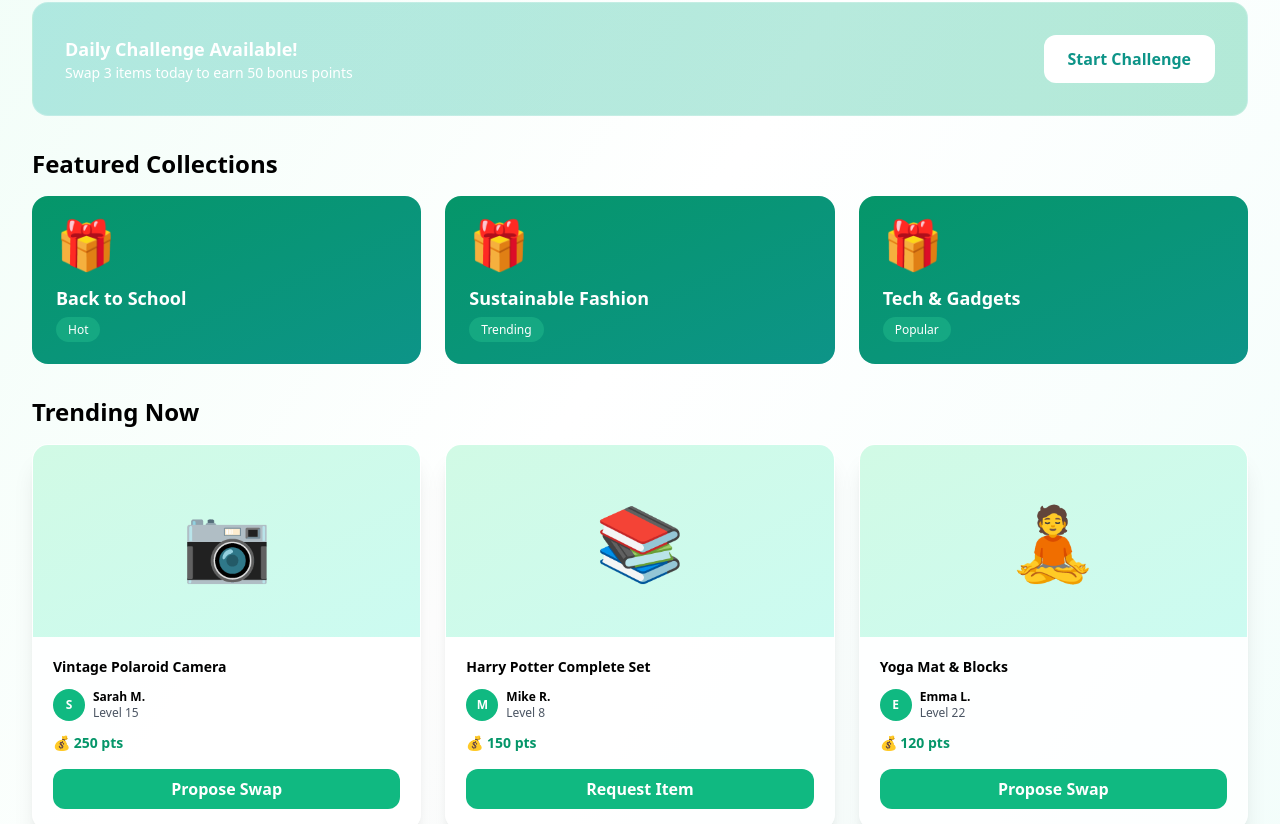
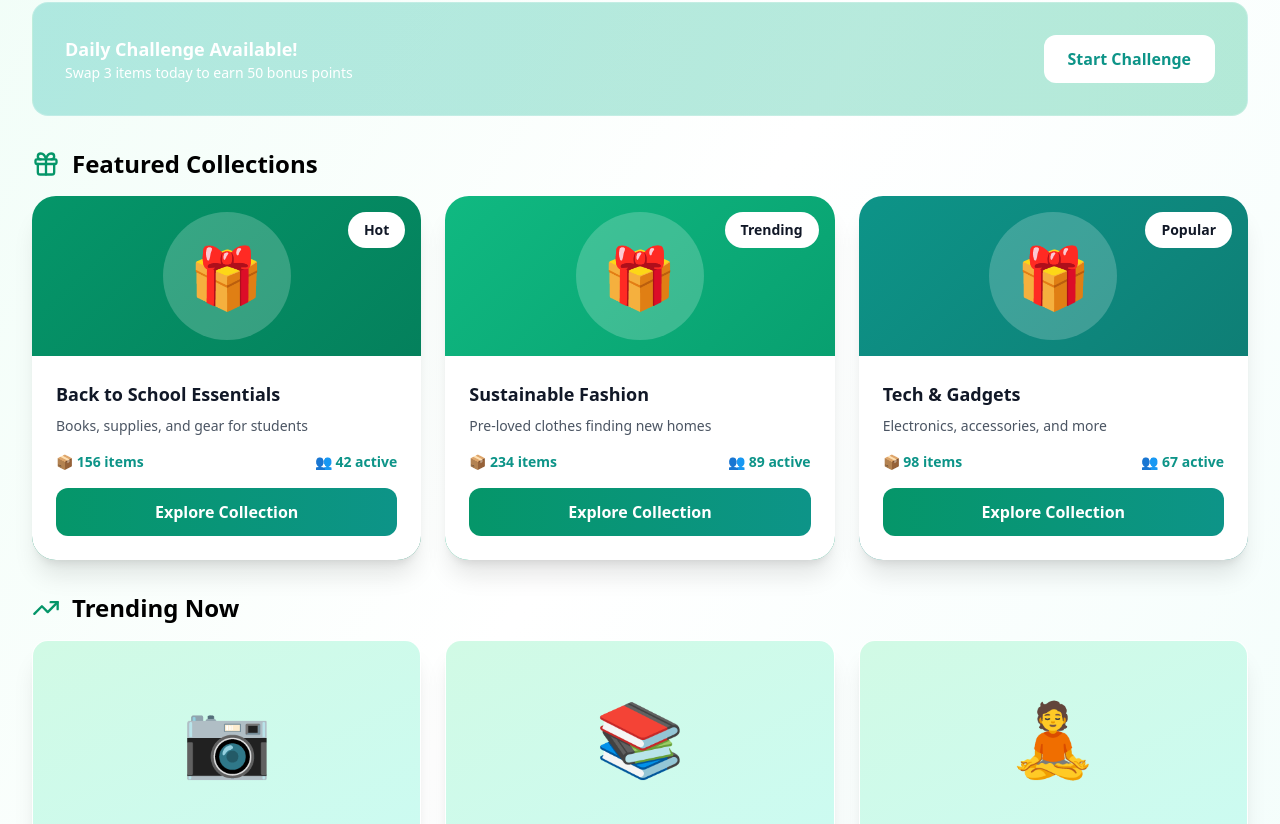
Before and after one commit to Ninamahdawe/EcoLogic-AI, a React (Vite) app: page / in a window 1280 px wide. Shown: the part 674-1498 px from the top of the page. Built offline with nearby package versions, Linux system fonts and the light colour scheme.

Commit message:
Addfeatured collections with explore modal

```diff
--- a/src/components/HomePage.jsx
+++ b/src/components/HomePage.jsx
@@ -4,7 +4,44 @@ import { Gift, TrendingUp, Search, Star, Flame, Award, Trophy, Zap, X } from 'lu
 export function HomePage({ items }) {
   const [selectedItem, setSelectedItem] = useState(null);
   const [proposalData, setProposalData] = useState({ item: '', message: '' });
+  const [selectedCollection, setSelectedCollection] = useState(null);
   const categories = ['Electronics', 'Clothing', 'Books', 'Toys', 'Home Decor', 'Sports'];
+
+  const collections = [
+    {
+      id: 1,
+      title: 'Back to School Essentials',
+      desc: 'Books, supplies, and gear for students',
+      icon: '🎁',
+      items: 156,
+      active: 42,
+      badge: 'Hot',
+      color: 'from-emerald-600 to-emerald-700',
+      details: 'Find everything you need for back to school. From textbooks to desk supplies, laptops to stationery.'
+    },
+    {
+      id: 2,
+      title: 'Sustainable Fashion',
+      desc: 'Pre-loved clothes finding new homes',
+      icon: '🎁',
+      items: 234,
+      active: 89,
+      badge: 'Trending',
+      color: 'from-emerald-500 to-emerald-600',
+      details: 'Discover amazing pre-loved fashion items. Shop sustainably and give clothes a second life.'
+    },
+    {
+      id: 3,
+      title: 'Tech & Gadgets',
+      desc: 'Electronics, accessories, and more',
+      icon: '🎁',
+      items: 98,
+      active: 67,
+      badge: 'Popular',
+      color: 'from-teal-600 to-teal-700',
+      details: 'Explore the latest tech gadgets, electronics, and accessories. Find great deals on quality items.'
+    },
+  ];
 
   const handleProposeSwap = (item) => {
     setSelectedItem(item);
@@ -80,25 +117,56 @@ export function HomePage({ items }) {
         </div>
       </div>
 
+      {/* Featured Collections */}
       <div>
-        <h3 className="font-bold text-2xl mb-4">Featured Collections</h3>
+        <h3 className="font-bold text-2xl mb-4 flex items-center gap-3">
+          <Gift className="w-7 h-7 text-emerald-600" />
+          Featured Collections
+        </h3>
         <div className="grid grid-cols-3 gap-6">
-          {[
-            { title: 'Back to School', badge: 'Hot' },
-            { title: 'Sustainable Fashion', badge: 'Trending' },
-            { title: 'Tech & Gadgets', badge: 'Popular' },
-          ].map((collection, i) => (
-            <div key={i} className="bg-gradient-to-br from-emerald-600 to-teal-600 p-6 text-white rounded-2xl">
-              <div className="text-5xl mb-4">🎁</div>
-              <h4 className="font-bold text-lg mb-1">{collection.title}</h4>
-              <span className="text-xs bg-emerald-400/30 px-3 py-1 rounded-full">{collection.badge}</span>
+          {collections.map((collection) => (
+            <div key={collection.id} className={`group relative overflow-hidden rounded-3xl bg-gradient-to-br ${collection.color} text-white shadow-xl hover:shadow-2xl transition-all duration-300 hover:scale-105 cursor-pointer`}>
+              {/* Top Section with Icon */}
+              <div className="h-40 flex items-center justify-center relative">
+                <div className="absolute inset-0 bg-black/0 group-hover:bg-black/5 transition"></div>
+                <div className="w-32 h-32 bg-white/20 rounded-full flex items-center justify-center text-6xl group-hover:scale-110 transition duration-300">
+                  {collection.icon}
+                </div>
+                <div className="absolute top-4 right-4 bg-white text-gray-900 px-4 py-2 rounded-full text-sm font-bold">
+                  {collection.badge}
+                </div>
+              </div>
+
+              {/* Bottom Section with Info */}
+              <div className="bg-white text-gray-900 p-6">
+                <h4 className="font-bold text-lg mb-2">{collection.title}</h4>
+                <p className="text-sm text-gray-600 mb-4">{collection.desc}</p>
+
+                {/* Stats */}
+                <div className="flex justify-between items-center mb-4 text-sm text-teal-600 font-semibold">
+                  <span>📦 {collection.items} items</span>
+                  <span>👥 {collection.active} active</span>
+                </div>
+
+                {/* Explore Button */}
+                <button
+                  onClick={() => setSelectedCollection(collection)}
+                  className="w-full bg-gradient-to-r from-emerald-600 to-teal-600 text-white py-3 rounded-xl font-bold hover:shadow-lg hover:shadow-emerald-500/30 transition hover:scale-105 duration-200"
+                >
+                  Explore Collection
+                </button>
+              </div>
             </div>
           ))}
         </div>
       </div>
 
+      {/* Trending Now */}
       <div>
-        <h3 className="font-bold text-2xl mb-4">Trending Now</h3>
+        <h3 className="font-bold text-2xl mb-4 flex items-center gap-3">
+          <TrendingUp className="w-7 h-7 text-emerald-600" />
+          Trending Now
+        </h3>
         <div className="grid grid-cols-3 gap-6">
           {items.map(item => (
             <div key={item.id} className="bg-white/80 rounded-2xl border border-white/20 shadow-xl overflow-hidden">
@@ -122,6 +190,65 @@ export function HomePage({ items }) {
         </div>
       </div>
 
+      {/* Collection Modal */}
+      {selectedCollection && (
+        <div className="fixed inset-0 bg-black/40 backdrop-blur-md flex items-center justify-center z-50 p-4">
+          <div className="bg-white rounded-3xl max-w-3xl w-full shadow-2xl overflow-hidden">
+            <div className={`bg-gradient-to-br ${selectedCollection.color} text-white p-8 flex items-start justify-between`}>
+              <div>
+                <h2 className="text-3xl font-bold mb-2">{selectedCollection.title}</h2>
+                <p className="text-white/90">{selectedCollection.details}</p>
+              </div>
+              <button onClick={() => setSelectedCollection(null)} className="text-white hover:bg-white/20 p-3 rounded-xl transition">
+                <X className="w-6 h-6" />
+              </button>
+            </div>
+
+            <div className="p-8">
+              <div className="grid grid-cols-3 gap-4 mb-8">
+                <div className="bg-gradient-to-br from-emerald-50 to-teal-50 rounded-2xl p-6 text-center border border-emerald-200">
+                  <p className="text-gray-600 text-sm mb-2">Total Items</p>
+                  <p className="text-4xl font-bold text-emerald-600">📦 {selectedCollection.items}</p>
+                </div>
+                <div className="bg-gradient-to-br from-emerald-50 to-teal-50 rounded-2xl p-6 text-center border border-emerald-200">
+                  <p className="text-gray-600 text-sm mb-2">Active Users</p>
+                  <p className="text-4xl font-bold text-emerald-600">👥 {selectedCollection.active}</p>
+                </div>
+                <div className="bg-gradient-to-br from-emerald-50 to-teal-50 rounded-2xl p-6 text-center border border-emerald-200">
+                  <p className="text-gray-600 text-sm mb-2">Trend</p>
+                  <p className="text-2xl font-bold text-emerald-600">📈 {selectedCollection.badge}</p>
+                </div>
+              </div>
+
+              <div className="space-y-4 mb-8">
+                <h3 className="font-bold text-lg text-gray-900">Popular Items in this Collection</h3>
+                <div className="grid grid-cols-2 gap-4">
+                  {items.slice(0, 4).map((item, i) => (
+                    <div key={i} className="flex items-center gap-3 p-4 bg-gray-50 rounded-xl border border-gray-200 hover:border-emerald-400 transition cursor-pointer">
+                      <span className="text-4xl">{item.image}</span>
+                      <div className="flex-1">
+                        <p className="font-semibold text-gray-900">{item.title}</p>
+                        <p className="text-sm text-emerald-600">💰 {item.points} pts</p>
+                      </div>
+                    </div>
+                  ))}
+                </div>
+              </div>
+
+              <div className="flex gap-3">
+                <button onClick={() => setSelectedCollection(null)} className="flex-1 px-6 py-3 border-2 border-gray-300 rounded-xl font-bold text-gray-900 hover:bg-gray-50">
+                  Close
+                </button>
+                <button className="flex-1 px-6 py-3 bg-gradient-to-r from-emerald-600 to-teal-600 text-white rounded-xl font-bold hover:shadow-lg">
+                  Browse All Items
+                </button>
+              </div>
+            </div>
+          </div>
+        </div>
+      )}
+
+      {/* Swap Proposal Modal */}
       {selectedItem && (
         <div className="fixed inset-0 bg-black/40 backdrop-blur-md flex items-center justify-center z-50 p-4">
           <div className="bg-white rounded-3xl max-w-2xl w-full shadow-2xl">
```
